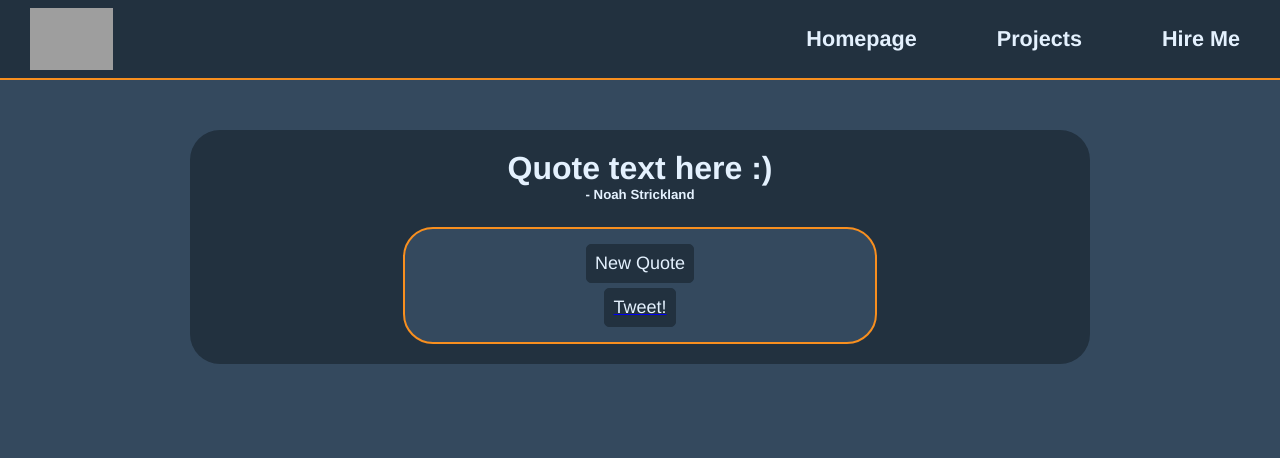
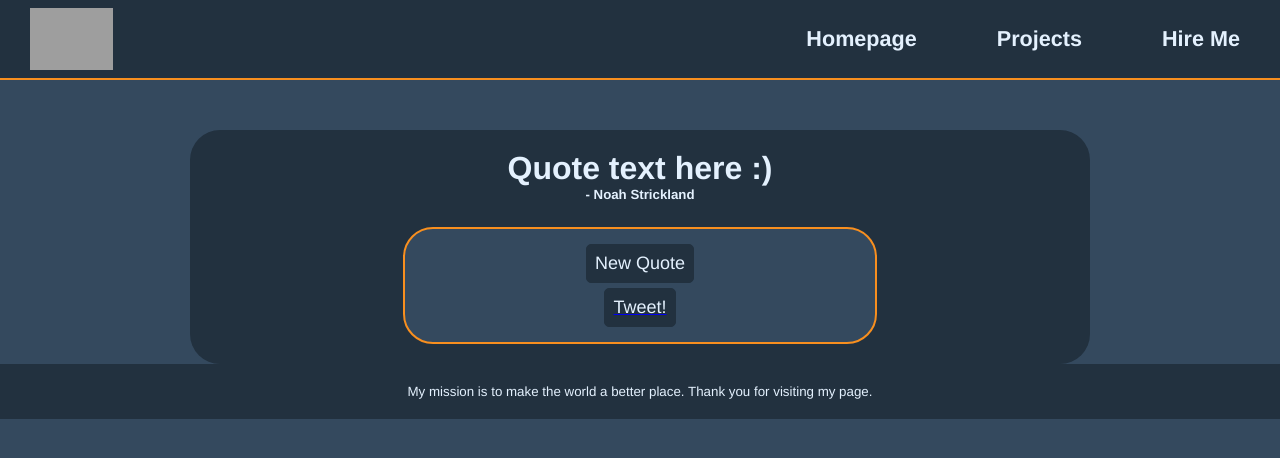
Before and after one commit to Windowsnipz/Random-Quote-Machine, a React (Create React App) app: page / in a window 1280 px wide. Shown: the top 458 px of the page. Built offline with nearby package versions, Linux system fonts and the light colour scheme; grey boxes are pictures that could not be loaded.

Commit message:
Added footer as a component, but it is not fixed to bottom of the page

```diff
--- a/src/App.js
+++ b/src/App.js
@@ -2,12 +2,15 @@ import logo from './logo.svg';
 import './App.css';
 import Navbar from './Navbar';
 import Quote from './Quote';
+import Footer from './Footer';
 
 function App() {
   return (
     <div className="App">
       <Navbar />
       <Quote />
+
+      <Footer />
     </div>
   );
 }
--- /dev/null
+++ b/src/Footer.js
@@ -0,0 +1,13 @@
+
+function Footer() {
+    return (
+        <footer>
+            <p>
+              My mission is to make the world a better place.
+              Thank you for visiting my page.
+            </p>
+          </footer>
+    );
+}
+
+export default Footer;
```
